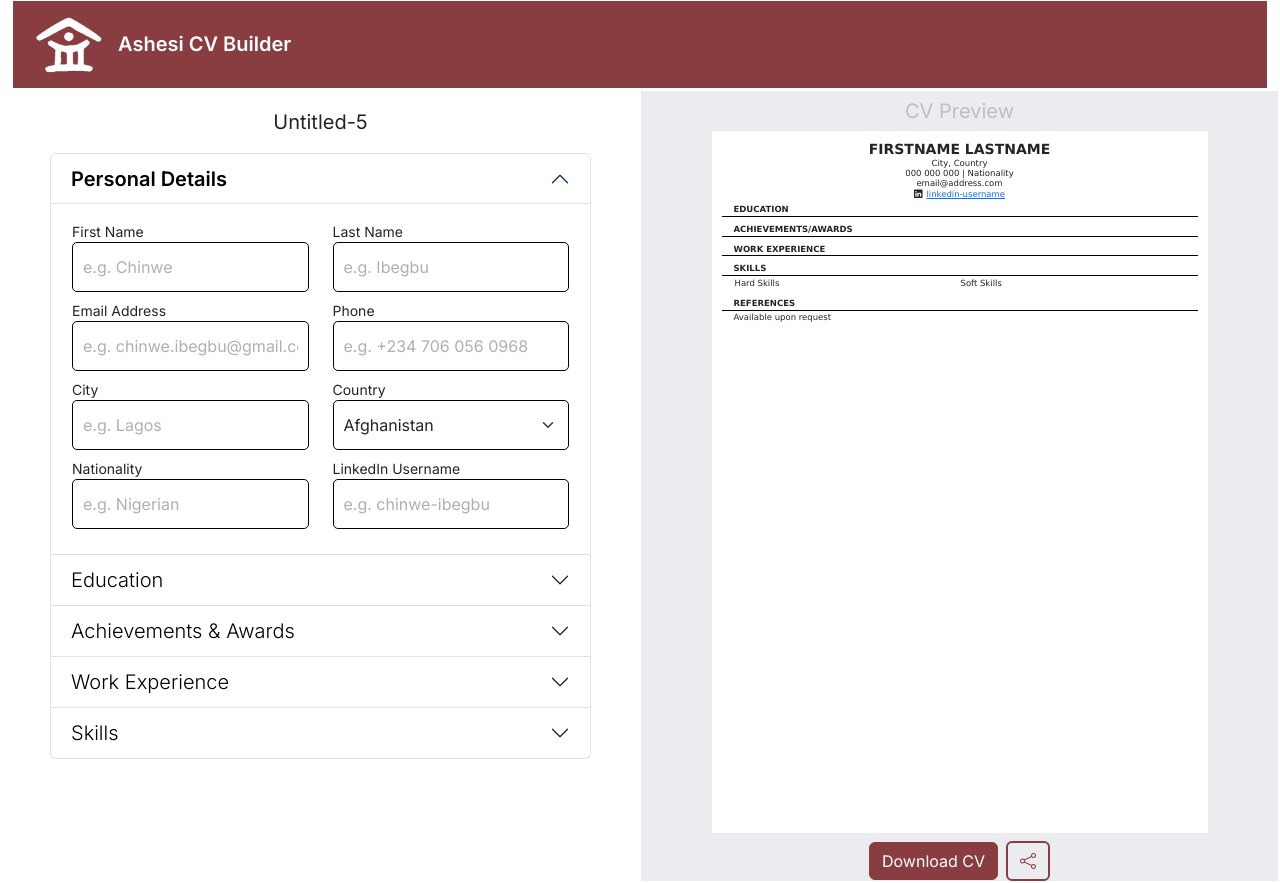
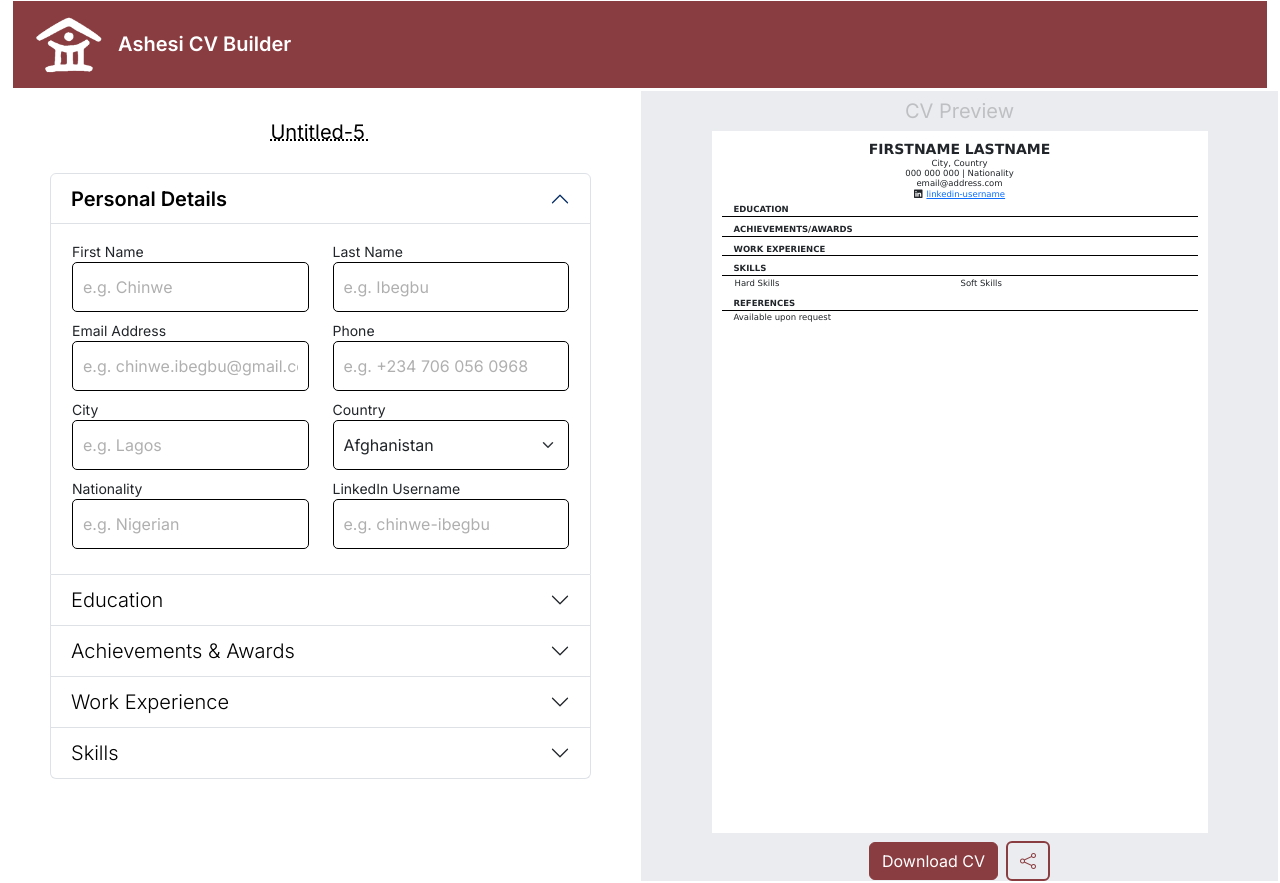
Before and after one commit to chinweibegbu/ashesi-cv-builder, a React (Create React App) app: page / in a window 1280 px wide. Built offline with nearby package versions, Linux system fonts and the light colour scheme.

Commit message:
Made CV name editable

```diff
--- a/src/components/App.js
+++ b/src/components/App.js
@@ -10,7 +10,7 @@ function App() {
       {/* <LandingPage/> */}
       {/* <SignIn/> */}
       {/* <Dashboard name="Chinwe Ibegbu" /> */}
-      <CVEditor cvName="Untitled-5" />
+      <CVEditor />
     </div>
   );
 }
--- a/src/components/CVEditor.js
+++ b/src/components/CVEditor.js
@@ -5,10 +5,11 @@ import CVEditorSection from "./CVEditorSection";
 import CVPreview from "./CVPreview";
 import { educationEntryTemplate, achievementAwardEntryTemplate, workExperienceEntryTemplate, skillEntryTemplate } from "../data/entryTemplates";
 
-function CVEditorTrial({ cvName }) {
+function CVEditor() {
     // Handle state + Connect editor and preview
 
     const [cvDetails, setCvDetails] = useState({
+        cvName: "Untitled-5",
         header: {
             firstName: "",
             lastName: "",
@@ -21,30 +22,39 @@ function CVEditorTrial({ cvName }) {
             linkedinUsername: ""
         },
         education: [
-            {...educationEntryTemplate}
+            { ...educationEntryTemplate }
         ],
         achievementsAwards: [
-            {...achievementAwardEntryTemplate}
+            { ...achievementAwardEntryTemplate }
         ],
         workExperience: [
-            {...workExperienceEntryTemplate}
+            { ...workExperienceEntryTemplate }
         ],
         skills: [
-            {...skillEntryTemplate}
+            { ...skillEntryTemplate }
         ]
     })
 
     // For debugging
     useEffect(() => {
-        console.log(cvDetails);
+        // console.log(cvDetails);
     }, [cvDetails]);
+
+    const handleNameChange = (event) => {
+        setCvDetails({
+            ...cvDetails,
+            cvName: event.target.value
+        });
+    }
 
     return (
         <>
             <TitleBar location="main-body" />
             <div className="cv-editor row bordered">
                 <div className="cv-editor-details px-5 pb-3 col-xl-6 bordered">
-                    <p className="title text-center mt-3">{cvName}</p>
+                    <form className="text-center mt-3 mb-3">
+                        <input className="text-center" type="text" id="cv-name" value={cvDetails.cvName+" "} onChange={(e) => handleNameChange(e)}></input>
+                    </form>
                     <div className="accordion" id="detail-sections">
                         <CVEditorSection sectionName={"Personal Details"} isExpanded={true} cvDetails={cvDetails} setCvDetails={setCvDetails} />
                         <CVEditorSection sectionName={"Education"} isExpanded={false} cvDetails={cvDetails} setCvDetails={setCvDetails} />
@@ -59,4 +69,4 @@ function CVEditorTrial({ cvName }) {
     );
 }
 
-export default CVEditorTrial;
+export default CVEditor;
--- a/src/styles/CVEditor.css
+++ b/src/styles/CVEditor.css
@@ -5,10 +5,6 @@
 .cv-editor-details {
     max-height: 80vh;
     overflow-y: scroll;
-}
-
-.cv-editor-details .title {
-    font-size: 20px;
 }
 
 .cv-editor-details .accordion-button {
@@ -43,6 +39,18 @@
 
 .cv-editor-details input[type=text]:focus {
     outline-color: #8A3D40;
+}
+
+.cv-editor-details input[type=text]#cv-name {
+    font-size: 20px;
+    border: none;
+    text-decoration: underline;
+    text-decoration-style: dotted;
+}
+
+.cv-editor-details input[type=text]#cv-name:active,
+.cv-editor-details input[type=text]#cv-name:focus {
+    outline: none;
 }
 
 .cv-editor-details select:focus,
```
